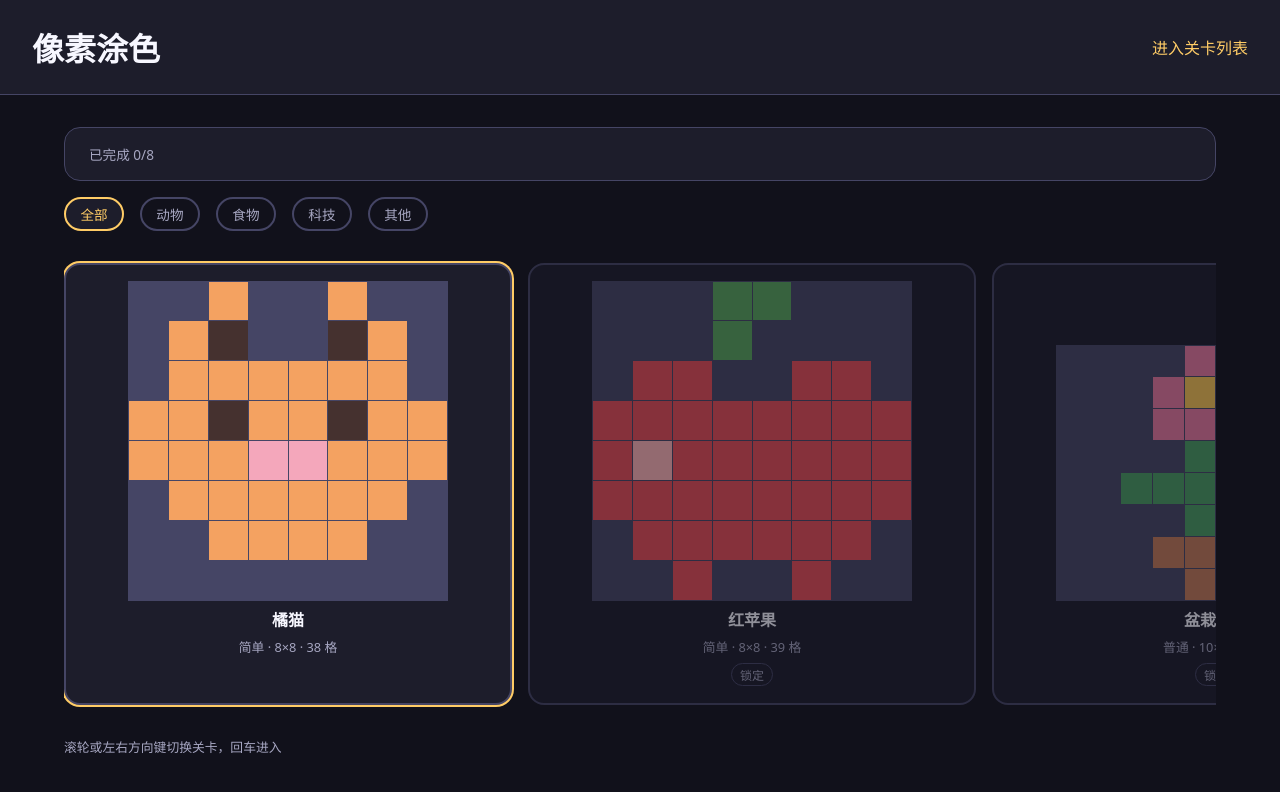
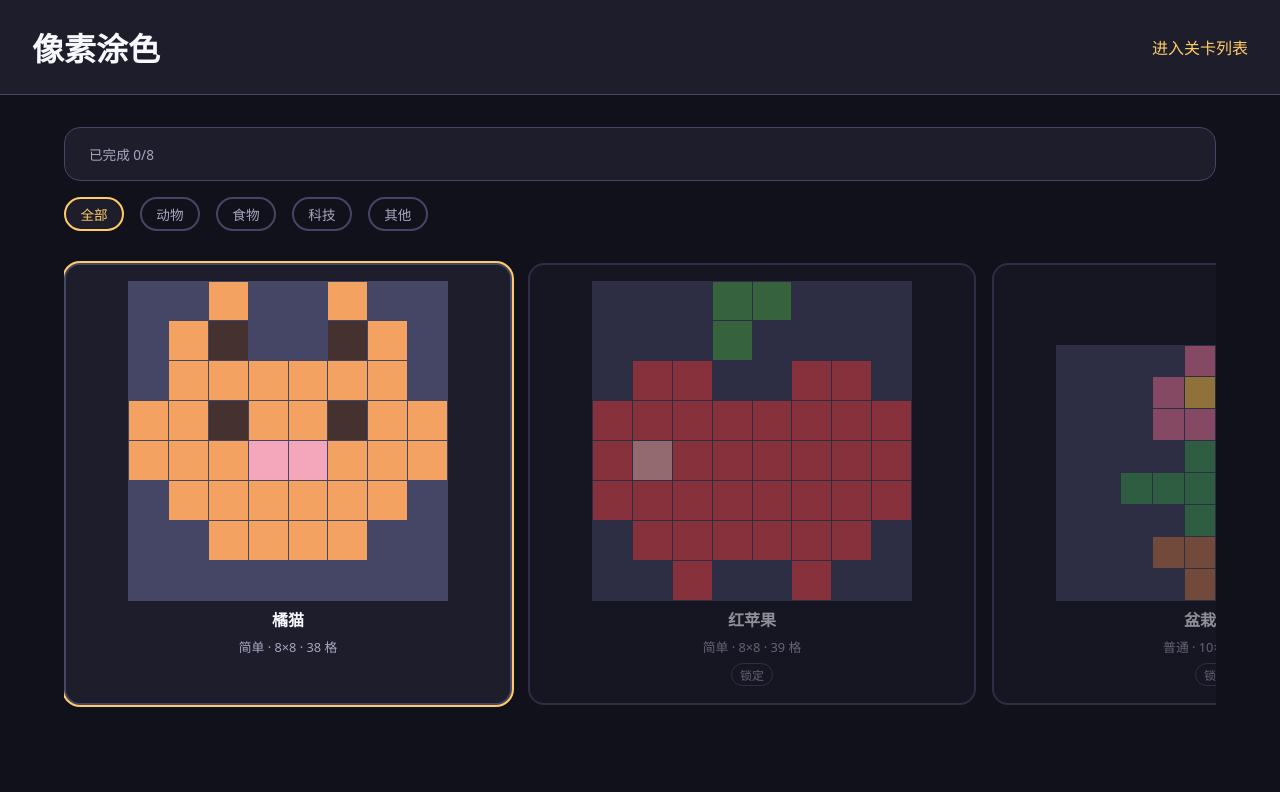
Before and after one commit to wangxilong123/PixelPainting, a Vue app: page /levels in a window 1280 px wide. Shown: the top 792 px of the page. Built offline with nearby package versions, Linux system fonts and the light colour scheme.

Commit message:
style: 删去选关页轮播提示行

```diff
--- a/src/pages/LevelSelectPage.vue
+++ b/src/pages/LevelSelectPage.vue
@@ -54,8 +54,6 @@ function open(levelId: string): void {
       :records="levelRecords"
       @open="open"
     />
-
-    <p class="carousel-hint">滚轮或左右方向键切换关卡，回车进入</p>
   </div>
 </template>
 
@@ -111,19 +109,9 @@ function open(levelId: string): void {
   color: var(--color-primary);
 }
 
-.carousel-hint {
-  margin: 0;
-  font-size: 0.8rem;
-  color: var(--color-text-muted);
-}
-
 @media (max-width: 640px) {
   .level-stats {
     padding: var(--space-4);
   }
-
-  .carousel-hint {
-    display: none;
-  }
 }
 </style>
```
